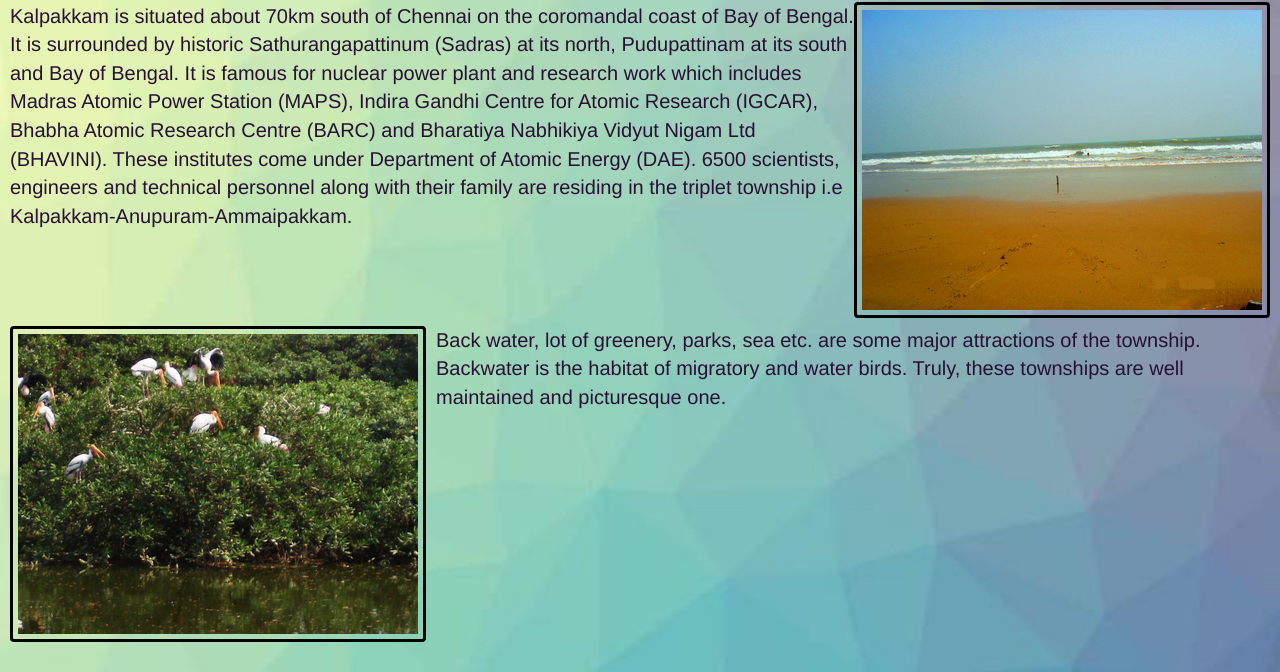
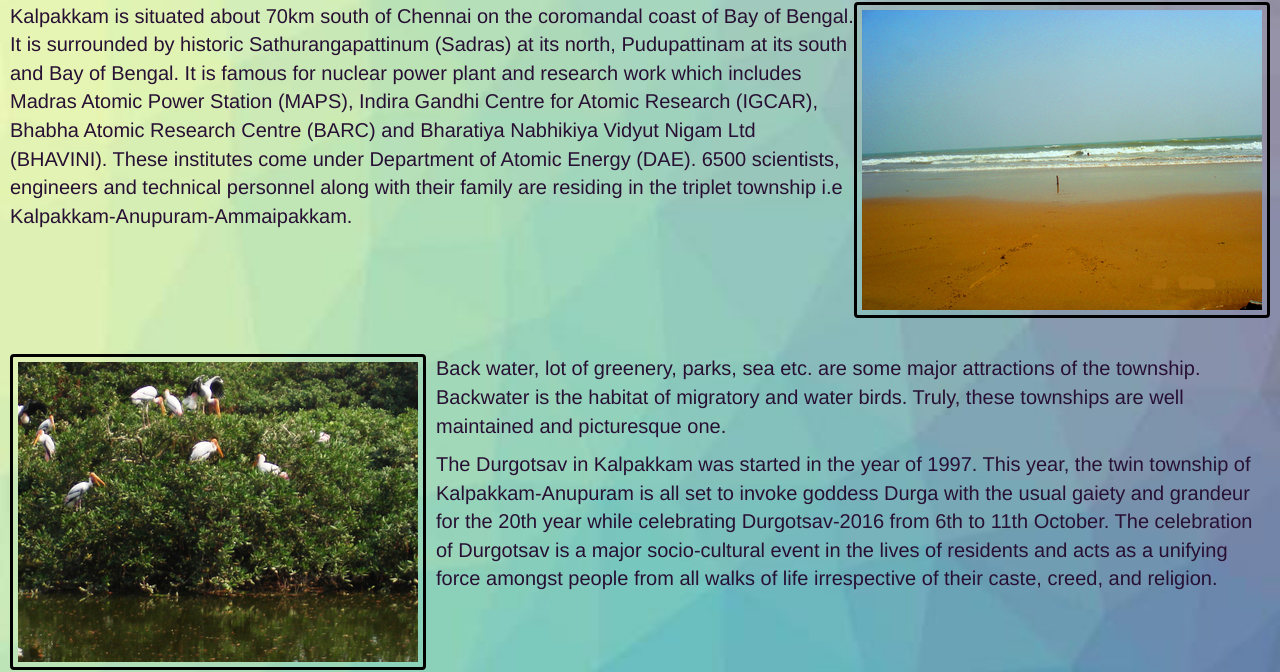
Before and after one commit to kalpakkamdurgapujo/kalpakkamdurgapujo.github.io, a website: page about_kalpakkam.html in a window 1280 px wide. Shown: the part 135-807 px from the top of the page. Drawn offline with nearby package versions, Linux system fonts and the light colour scheme; some packages are replaced by stand-ins of ours.

Commit message:
Adds additional text to kalpakkam

```diff
--- a/about_kalpakkam.html
+++ b/about_kalpakkam.html
@@ -44,11 +44,13 @@
 		<div class="float-right">
 			<img class="normal" src="./assets/images/kalpakkam1.jpg">
 			<p>Kalpakkam is situated about 70km south of Chennai on the coromandal coast of Bay of Bengal. It is surrounded by historic Sathurangapattinum (Sadras) at its north, Pudupattinam at its south and Bay of Bengal. It is famous for nuclear power plant and research work which includes Madras Atomic Power Station (MAPS), Indira Gandhi Centre for Atomic Research (IGCAR), Bhabha Atomic Research Centre (BARC) and Bharatiya Nabhikiya Vidyut Nigam Ltd (BHAVINI). These institutes come under Department of Atomic Energy (DAE). 6500 scientists, engineers and technical personnel along with their family are residing in the triplet township i.e Kalpakkam-Anupuram-Ammaipakkam.</p>
-		</div><br><br><br>
+		</div><br><br><br><br>
 		<div class="float-left">
 			<img class="normal" src="./assets/images/kalpakkam2.jpg">
 			<p>Back water, lot of greenery, parks, sea etc. are some major attractions of the township. Backwater is the habitat of migratory and water birds. Truly, these townships are well maintained and picturesque one.</p>
 		</div>
+		<p>The Durgotsav in Kalpakkam was started in the year of 1997. This year, the twin township of Kalpakkam-Anupuram is all set to invoke goddess Durga with the usual gaiety and grandeur for the 20th year while celebrating Durgotsav-2016 from 6th to 11th October. The celebration of Durgotsav is a major socio-cultural event in the lives of residents and acts as a unifying force amongst people from all walks of life irrespective of their caste, creed, and religion.
+		</p>
 		<br><br><br><br><br><br><br><br><br>
 		<h3>Durga Pujo Venue</h3>
 		<div id="map"></div>
```
